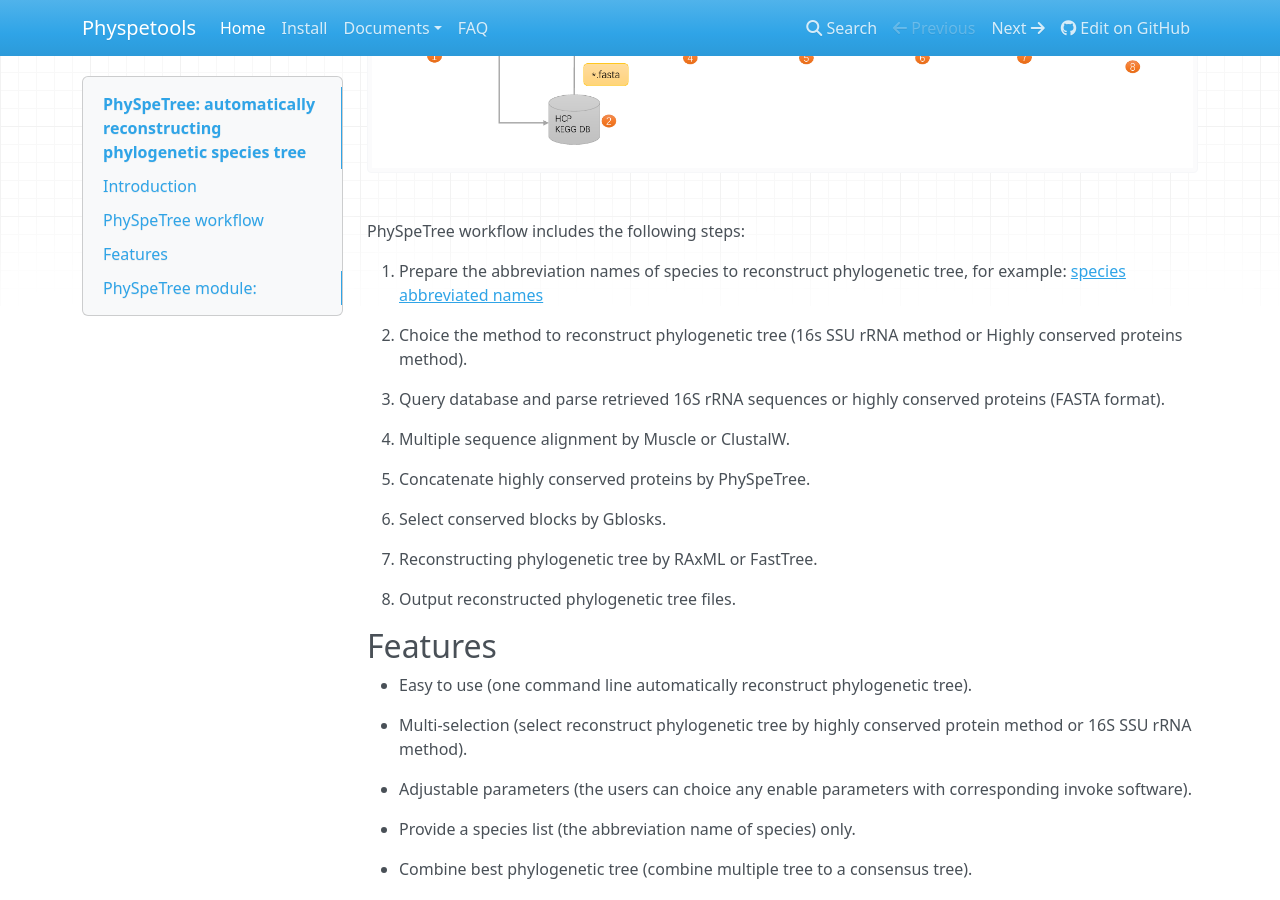
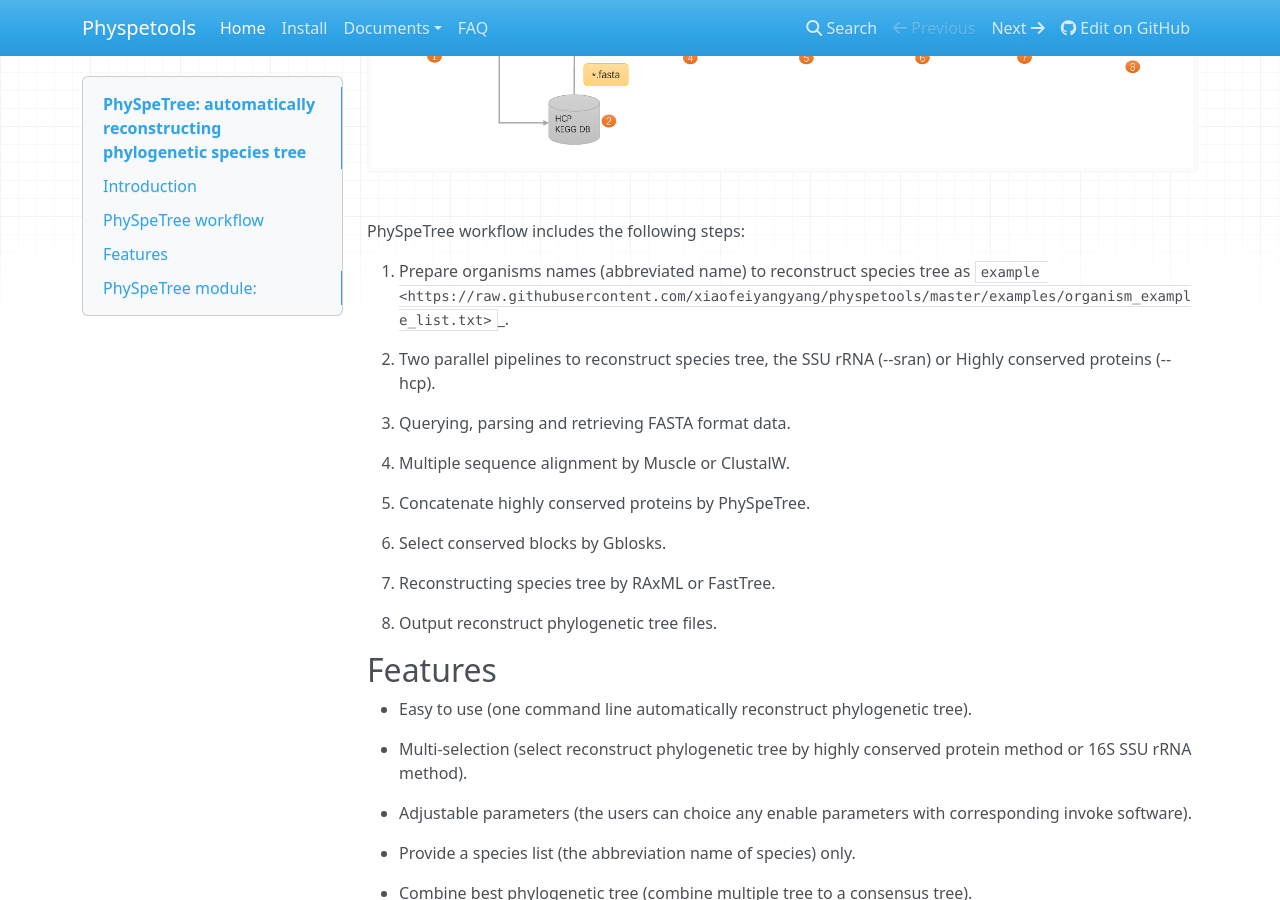
Before and after one commit to yangfangs/physpetools, an MkDocs documentation site: the page built from docs/docs/index.md, in a window 1280 px wide and 900 px high, scrolled down 605 px. Built offline with MkDocs 1.6.1, drawn with Linux system fonts in a browser that asks for light colours; nearby versions of some CDN libraries; old or Windows-style settings are respelled for this version of MkDocs.

Commit message:
update doc and readme

```diff
--- a/docs/docs/index.md
+++ b/docs/docs/index.md
@@ -21,11 +21,11 @@ and analyzes sequences of SSU rRNA or HCP from about 4,000 organisms.
 
 PhySpeTree workflow includes the following steps:
 
-1. Prepare the abbreviation names of species to reconstruct phylogenetic tree, for example: [species abbreviated names][1]
+1. Prepare organisms names (abbreviated name) to reconstruct species tree as `example <https://raw.githubusercontent.com/xiaofeiyangyang/physpetools/master/examples/organism_example_list.txt>`_.
 
-2. Choice the method to reconstruct phylogenetic tree (16s SSU rRNA method or Highly conserved proteins method).
+2. Two parallel pipelines to reconstruct species tree, the SSU rRNA (--sran) or Highly conserved proteins (--hcp).
 
-3. Query database and parse retrieved 16S rRNA sequences or highly conserved proteins (FASTA format).
+3. Querying, parsing and retrieving FASTA format data.
 
 4. Multiple sequence alignment by Muscle or ClustalW.
 
@@ -33,9 +33,9 @@ PhySpeTree workflow includes the following steps:
 
 6. Select conserved blocks by Gblosks.
 
-7. Reconstructing phylogenetic tree by RAxML or FastTree.
+7. Reconstructing species tree by RAxML or FastTree.
 
-8. Output reconstructed phylogenetic tree files.
+8. Output reconstruct phylogenetic tree files.
 
 
 
```
Also changed, not shown: README.rst.
